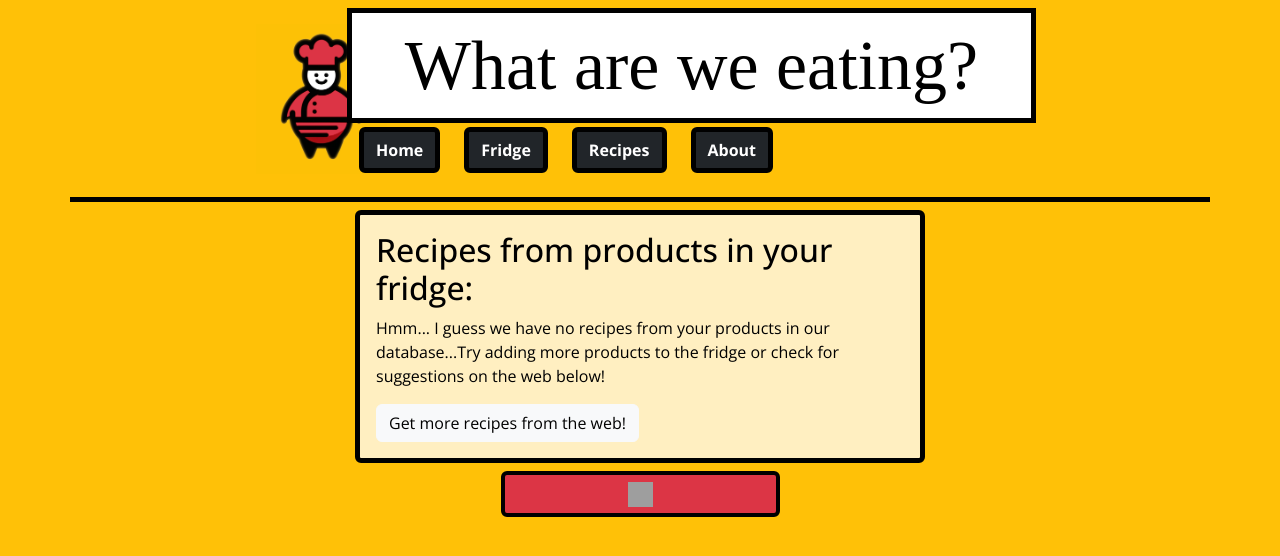
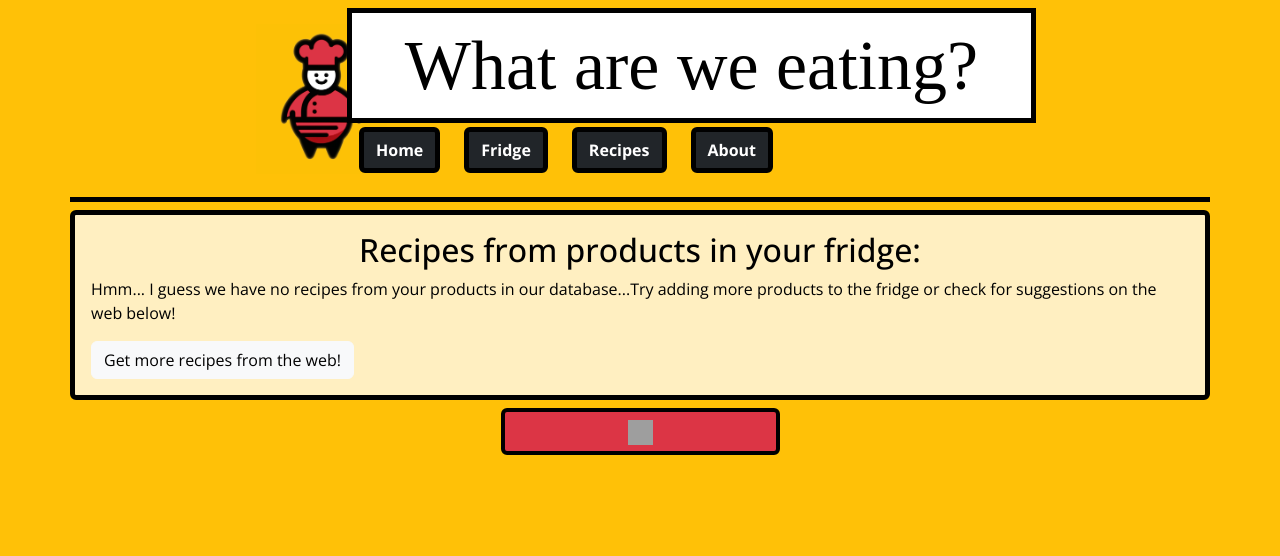
Before and after one commit to Rsubdy/what-are-we-eating, a React (Create React App) app: page /recipes in a window 1280 px wide. Shown: the top 556 px of the page. Built offline with nearby package versions, Linux system fonts and the light colour scheme; grey boxes are pictures that could not be loaded; a web font is replaced by a local one.

Commit message:
Additional work on cards layout in RecipesFromApi

```diff
--- a/src/app/App.js
+++ b/src/app/App.js
@@ -54,9 +54,9 @@ function App() {
       </Navbar>
       </Row>
       <Row className="d-flex justify-content-center">
-        <main className="bg-white text-black border border-black border-5 rounded bg-opacity-75 w-50 p-3">
+        <Col md={100} lg={80} className="bg-white text-black border border-black border-5 rounded bg-opacity-75 p-3">
           <Outlet />
-        </main>
+        </Col>
       </Row>
       <Row className="sticky-bottom">
         <footer className="container-fluid d-flex justify-content-center pt-2 pb-2 bg-warning">
--- a/src/components/Recipes.js
+++ b/src/components/Recipes.js
@@ -162,7 +162,7 @@ useEffect(()=>{
   return (
     <div>
       <main>
-      <h2>Recipes from products in your fridge:</h2>
+      <h2 className="text-center">Recipes from products in your fridge:</h2>
         {<div>
           <RecipesList recipes={recipesFromLocalDb} />
         </div>}
--- a/src/features/recipes/ApiRecipe.js
+++ b/src/features/recipes/ApiRecipe.js
@@ -11,7 +11,7 @@ function ApiRecipe(props) {
 
   return (
     <Container>
-        <Card style={{ width: '15rem' }}>
+        <Card style={{ width: '100%', height: '100%' }}>
           <Card.Body>
           <Card.Title style={{fontSize: '1.2rem'}}>
           {title}
--- a/src/features/recipes/RecipesFromApi.js
+++ b/src/features/recipes/RecipesFromApi.js
@@ -9,13 +9,16 @@ function RecipesFromApi(props) {
     return (
     <Container>
         <Row>
+        <h2 className="text-center">Recipes from the web:</h2>
+        </Row>
+        <Row>
         <Image src={acknowledgement} width={50} height={50} alt="acknowledgement Edamam API" />
         </Row>
-        <Container className="d-flex">
-        {recipes.map((recipe) => {
-            return <Col className="col-1"><ApiRecipe recipe={recipe} key={recipe.id} /></Col>
-        })}
-        </Container>
+        <Row style={{flexWrap: 'wrap'}} className="g-0 p-0">
+            {recipes.map((recipe) => {
+                return <Col className="col-4 p-0 m-0" style={{height:'100%'}}><ApiRecipe recipe={recipe} key={recipe.id} /></Col>
+            })}
+        </Row>
     </Container>
   )
 }
```
